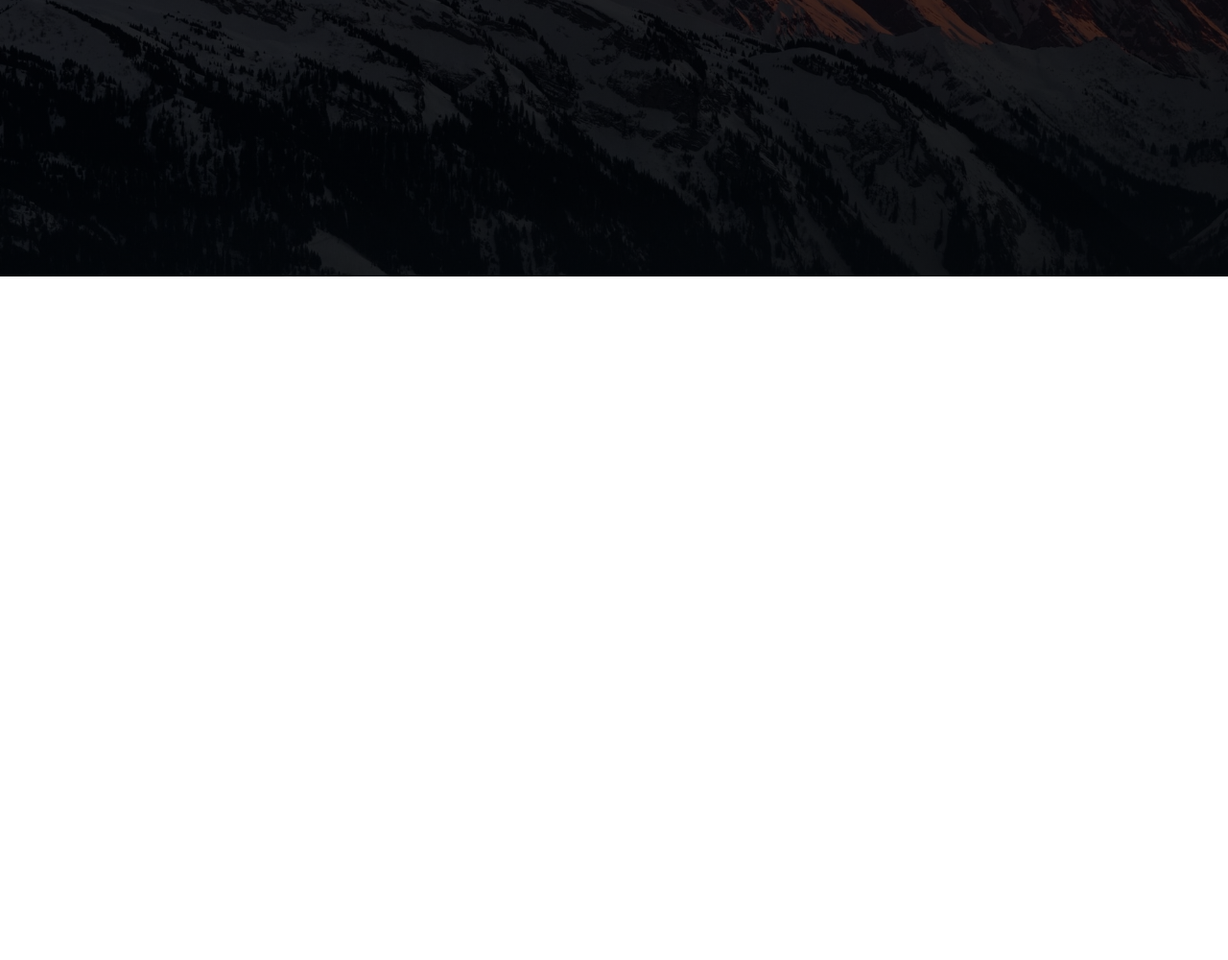
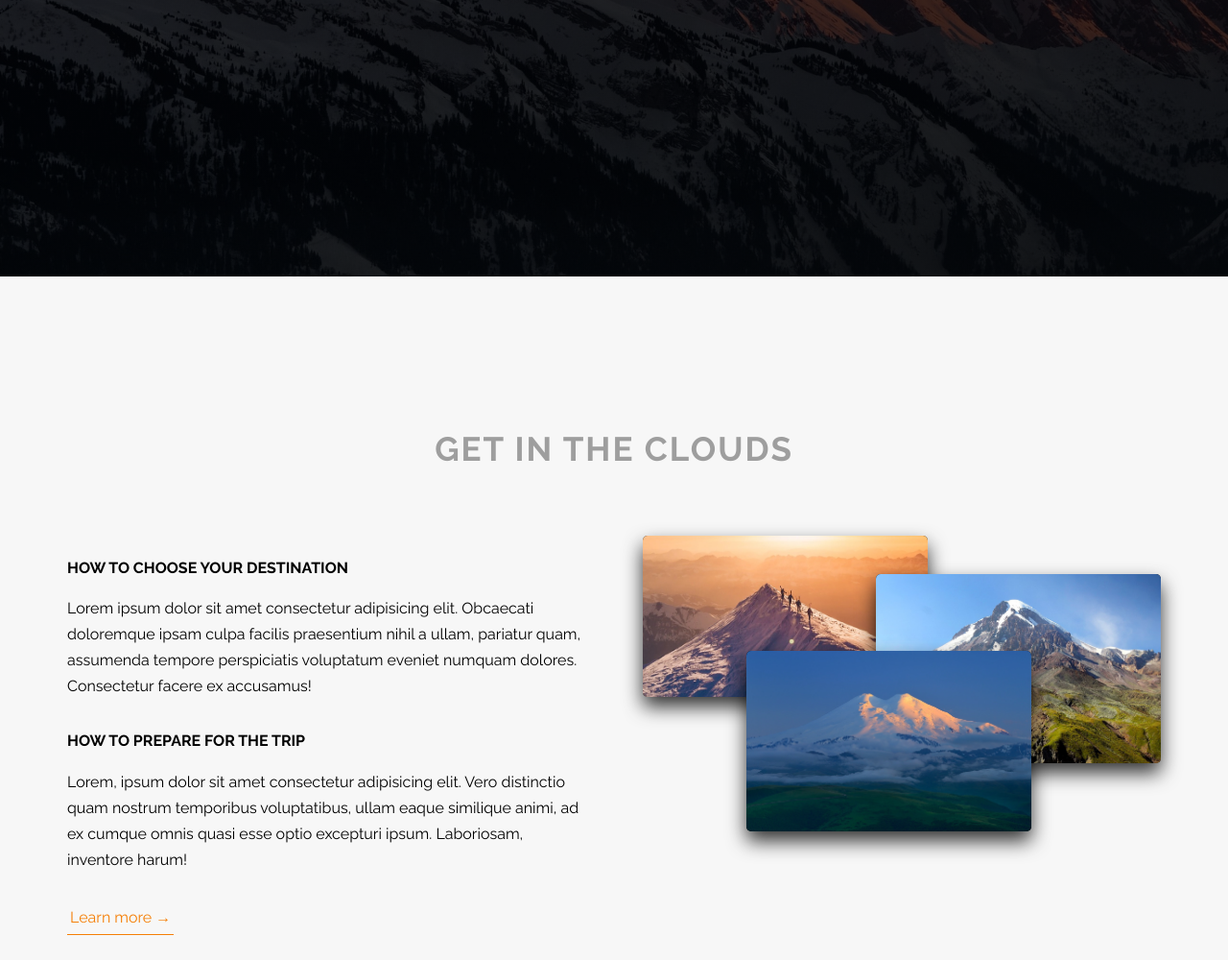
Before and after one commit to easyphunk/peakwise-lite, a website: page index.html in a window 1280 px wide. Shown: the part 512-1512 px from the top of the page at 96% size. Before the commit the page ends 800 px from the top, so only its background shows below. Drawn offline with Linux system fonts and the light colour scheme; grey boxes are pictures that could not be loaded.

Commit message:
feat: about seciton

```diff
--- a/index.html
+++ b/index.html
@@ -22,6 +22,36 @@
             <a href="#" class="btn btn--orange">Discover more</a>
         </div>
     </header>
+
+    <main>
+        <section>
+            <section class="section-about">
+                <div class="u-center-text u-margin-bottom-big">
+                    <h2 class="heading-secondary">
+                        Get in the clouds
+                    </h2>
+                </div>
+
+                <div class="row">
+                    <div class="col-1-of-2">
+                        <h3 class="heading-tertiary u-margin-bottom-small">How to choose your destination</h3>
+                        <p class="paragraph">Lorem ipsum dolor sit amet consectetur adipisicing elit. Obcaecati doloremque ipsam culpa facilis praesentium nihil a ullam, pariatur quam, assumenda tempore perspiciatis voluptatum eveniet numquam dolores. Consectetur facere ex accusamus!</p>
+                        <h3 class="heading-tertiary u-margin-bottom-small">How to prepare for the trip</h3>
+                        <p class="paragraph">Lorem, ipsum dolor sit amet consectetur adipisicing elit. Vero distinctio quam nostrum temporibus voluptatibus, ullam eaque similique animi, ad ex cumque omnis quasi esse optio excepturi ipsum. Laboriosam, inventore harum!</p>
+
+                        <a href="#" class="btn-text">Learn more &rarr;</a>
+                    </div>
+                    <div class="col-1-of-2">
+                        <div class="composition">
+                            <img src="/img/thumb1.jpg" alt="Photo 1" class="composition__photo composition__photo--p1">
+                            <img src="/img/thumb2.jpg" alt="Photo 2" class="composition__photo composition__photo--p2">
+                            <img src="/img/thumb3.jpg" alt="Photo 3" class="composition__photo composition__photo--p3">
+                        </div>
+                    </div>
+                </div>
+            </section>
+        </section>
+    </main>
 
     <!--
         <section class="grid-test">
--- a/sass/abstracts/_variables.scss
+++ b/sass/abstracts/_variables.scss
@@ -3,7 +3,12 @@ $color-primary: #f57f06;
 $color-primary-light: #fcc287;
 $color-primary-dark: #d46e05;
 $color-white: #fff;
+$color-black: #000;
 $color-grey: #777;
+$color-grey-light-1: #f7f7f7;
+
+// FONT
+$default-font-size: 1.6rem;
 
 // Grid
 $grid-width: 114rem;
--- a/sass/base/_base.scss
+++ b/sass/base/_base.scss
@@ -7,7 +7,7 @@
 }
 
 html {
-    font-size: 62.5%; // = 16px (default browser font size)
+    font-size: 62.5%;
 }
 
 body {
--- a/sass/base/_typography.scss
+++ b/sass/base/_typography.scss
@@ -26,3 +26,36 @@ body {
         animation: moveInRight 1s;
     }
 }
+
+.heading-secondary {
+    font-size: 3.5rem;
+    text-transform: uppercase;
+    font-weight: 700;
+    display: inline-block;
+    background-image: url('../../img/text-background-animation.webp');
+    background-clip: text;
+    -webkit-background-clip: text;
+    color: transparent;
+    letter-spacing: .2rem;
+
+    &:hover {
+        color: rgba(0, 0, 0, .15);
+        transform: scale(1.05);
+        text-shadow: 0 1rem .5rem rgba($color-grey, .25);
+        transition: all .3s;
+	}
+}
+
+.heading-tertiary {
+    font-size: $default-font-size;
+    font-weight: 700;
+    text-transform: uppercase;
+}
+
+.paragraph {
+    font-size: $default-font-size;
+
+    &:not(:last-child) {
+        margin-bottom: 3rem;
+    }
+}
--- /dev/null
+++ b/sass/base/_utilities.scss
@@ -0,0 +1,15 @@
+.u-center-text {
+    text-align: center;
+}
+
+.u-margin-bottom-big {
+    margin-bottom: 8rem;
+}
+
+.u-margin-bottom-mediun {
+    margin-bottom: 4rem;
+}
+
+.u-margin-bottom-small {
+    margin-bottom: 1.5rem;
+}
--- a/sass/components/_btn.scss
+++ /dev/null
@@ -1,28 +0,0 @@
-.btn {
-    &:link,
-    &:visited {
-        text-transform: uppercase;
-        text-decoration: none;
-        padding: 1.5rem 3.5rem;
-        display: inline-block;
-        border-radius: 10rem;
-        transition: all .2s;
-        font-size: 1.7rem;
-    }
-
-    &:hover {
-        transform: translateY(-0.4rem);
-        box-shadow: 0 0.5rem 1rem rgba($color-white, 0.5);
-    }
-
-    &:active {
-        transform: translateY(-0.1rem);
-        box-shadow: 0 0.25rem 0.6rem rgba($color-white, 0.5);
-    }
-
-    &--orange {
-        background-color: $color-white;
-        color: $color-grey;
-        font-weight: 500;
-    }
-}
--- /dev/null
+++ b/sass/components/_button.scss
@@ -0,0 +1,54 @@
+.btn {
+    &:link,
+    &:visited {
+        text-transform: uppercase;
+        text-decoration: none;
+        padding: 1.5rem 3.5rem;
+        display: inline-block;
+        border-radius: 10rem;
+        transition: all .2s;
+        font-size: 1.7rem;
+    }
+
+    &:hover {
+        transform: translateY(-0.4rem);
+        box-shadow: 0 .5rem 1rem rgba($color-white, .5);
+    }
+
+    &:active {
+        transform: translateY(-0.1rem);
+        box-shadow: 0 .25rem .8rem rgba($color-white, .5);
+    }
+
+    &--orange {
+        background-color: $color-white;
+        color: $color-grey;
+        font-weight: 500;
+    }
+}
+
+.btn-text {
+    &:link,
+    &:visited {
+        font-size: $default-font-size;
+        color: $color-primary;
+        display: inline-block;
+        text-decoration: none;
+        border-bottom: 1px solid $color-primary;
+        padding: 3px;
+    }
+
+    &:hover {
+        background-color: $color-primary;
+        color: $color-white;
+        box-shadow: 0 .6rem .6rem rgba($color-primary, .5);
+        transform: translateY(-2px);
+        transition: all .2s;
+    }
+
+    &:active {
+        box-shadow: 0 .4rem .3rem rgba($color-primary, .5);
+        transform: translateY(0);
+
+    }
+}
--- /dev/null
+++ b/sass/components/_composition.scss
@@ -0,0 +1,38 @@
+.composition {
+    position: relative;
+
+    &__photo {
+        width: 55%;
+        box-shadow: 0 1rem 2rem rgba($color-black, .8);
+        border-radius: 5px;
+        background-color: $color-black;
+        position: absolute;
+        z-index: 1;
+        transition: all .2s;
+
+        &--p1 {
+            left: 0;
+            top: -2rem;
+        }
+
+        &--p2 {
+            right: 0;
+            top: 2rem;
+        }
+
+        &--p3 {
+            top: 10rem;
+            left: 20%;
+        }
+
+        &:hover {
+            transform: scale(1.05) translateY(-.5rem);
+            box-shadow: 0 1.5rem 3rem rgba($color-black, .8);
+            z-index: 2;
+        }
+    }
+
+    &:hover &__photo:not(:hover) {
+        transform: scale(.95);
+    }
+}
--- a/sass/layout/_grid.scss
+++ b/sass/layout/_grid.scss
@@ -9,7 +9,6 @@
     @include clearfix;
 
     [class^="col-"] {
-        background-color: #ff4500;
         float: left;
 
         &:not(:last-child) {
--- a/sass/layout/_header.scss
+++ b/sass/layout/_header.scss
@@ -1,8 +1,9 @@
 .header {
     height: 100vh;
-    background-image: linear-gradient(to right bottom, rgba(0, 0, 1, 0.7), rgba(0, 0, 1, 0.8)), url('../img/background-main.jpg');
+    background-image: linear-gradient(to right bottom, rgba(0, 0, 1, .7), rgba(0, 0, 1, .8)), url('../img/background-main.jpg');
     background-size: cover;
     background-position: top;
+    background-attachment: fixed;
     position: relative;
 
     &__logo-box {
--- a/sass/main.scss
+++ b/sass/main.scss
@@ -4,11 +4,12 @@
 @import 'base/base';
 @import 'base/animations';
 @import 'base/typography';
+@import 'base/utilities';
 
-@import 'components/btn';
+@import 'components/button';
+@import 'components/composition';
 
 @import 'pages/home';
-
 
 @import 'layout/header';
 @import 'layout/grid';
--- a/sass/pages/_home.scss
+++ b/sass/pages/_home.scss
@@ -0,0 +1,4 @@
+.section-about {
+    background-color: $color-grey-light-1;
+    padding: 15rem 0;
+}
```
Also changed, not shown: css/style.css, img/thumb1.jpg (added), img/thumb2.jpg (added), img/thumb3.jpg (added), 1 other file.
